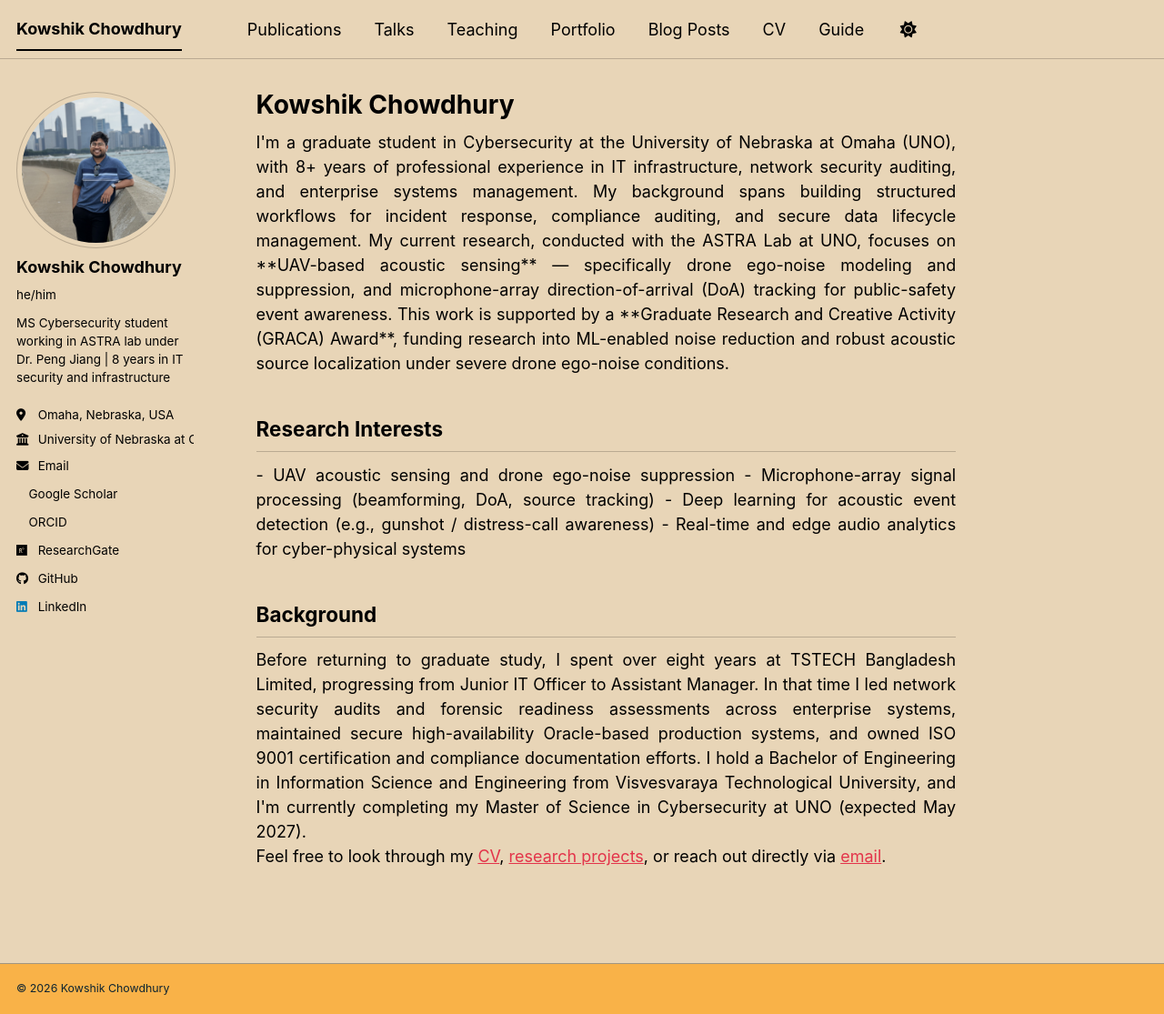
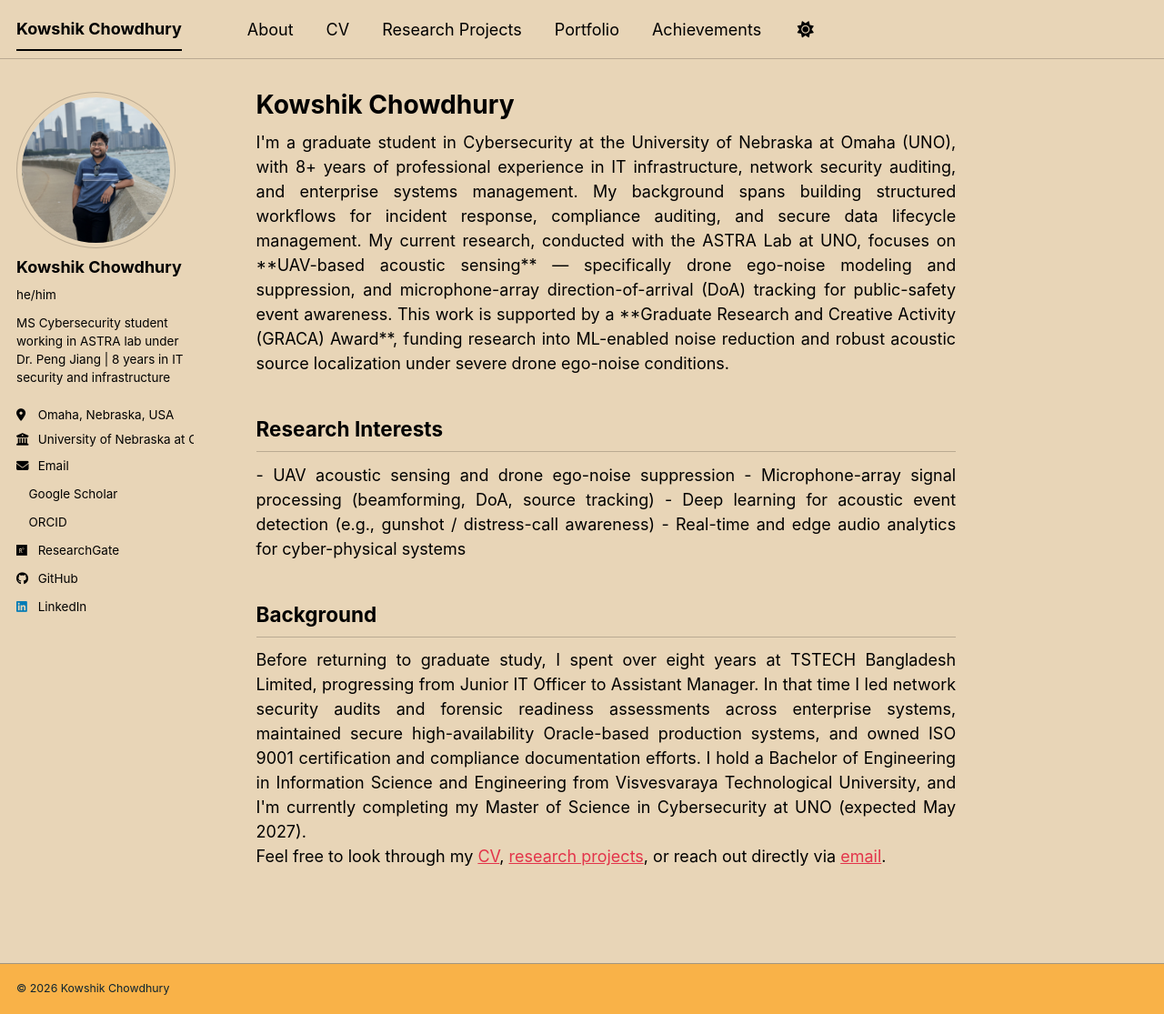
Before and after one commit to kowshik1993/kowshik1993.github.io, a Jekyll site: the page built from _pages/about.md, in a window 1280 px wide and 1115 px high. Shown: the whole window at 91% size. Built offline with Jekyll 4.4.1, drawn with Linux system fonts in a browser that asks for light colours; a style sheet for code colours, icons or effects is not loaded.

Commit message:
Update navigation.yml

```diff
--- a/_data/navigation.yml
+++ b/_data/navigation.yml
@@ -8,26 +8,17 @@
 #      Markdown formatted page while the second is generated using JSON.
 
 main:
-  - title: "Publications"
+  - title: "About"
+    url: /
+
+  - title: "CV"
+    url: /cv/
+
+  - title: "Research Projects"
     url: /publications/
-
-  - title: "Talks"
-    url: /talks/
-
-  - title: "Teaching"
-    url: /teaching/
 
   - title: "Portfolio"
     url: /portfolio/
 
-  - title: "Blog Posts"
-    url: /year-archive/
-
-  - title: "CV"
-    url: /cv/
-
-  # - title: "CV"
-  #   url: /cv-json/
-
-  - title: "Guide"
-    url: /markdown/
+  - title: "Achievements"
+    url: /portfolio/
```
